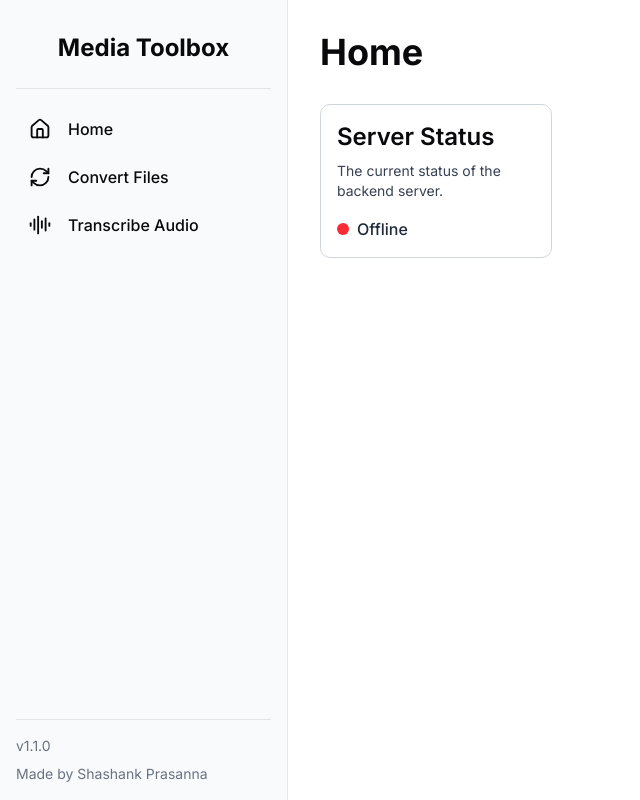
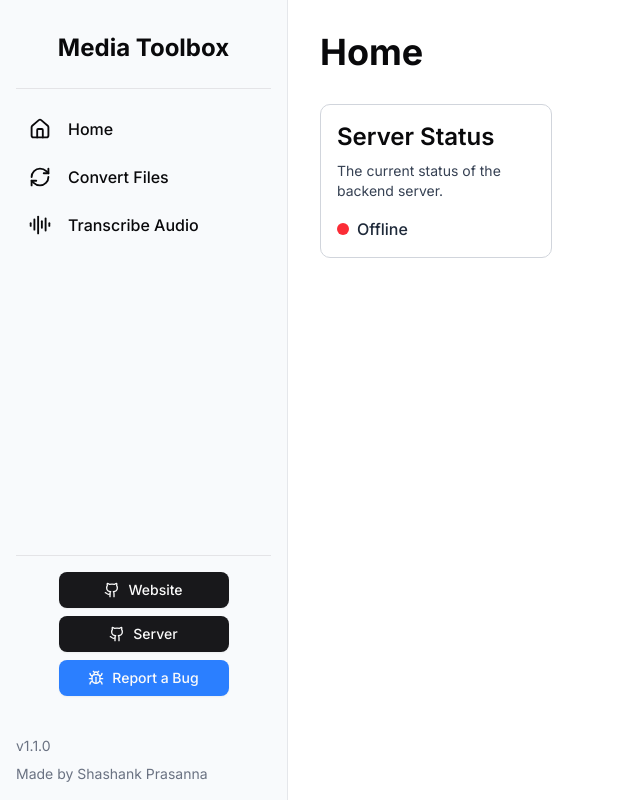
Before and after one commit to SpyGuy0215/media-toolbox-site, a Next.js app: page / in a window 1280 px wide. Shown: the whole page, without its empty margins (0-640 px from the left). Built offline with nearby package versions, Linux system fonts and the light colour scheme; no server answers.

Commit message:
added github sidebar buttons

```diff
--- a/components/Sidebar.js
+++ b/components/Sidebar.js
@@ -1,7 +1,8 @@
 import * as React from 'react';
 import SidebarButton from './SidebarButton';
-import { LuAudioLines, LuHouse, LuRefreshCw } from "react-icons/lu";
+import { LuAudioLines, LuHouse, LuRefreshCw, LuGithub, LuBug } from "react-icons/lu";
 import {Separator} from "@/components/ui/separator";
+import {Button} from "@/components/ui/button";
 
 export default function Sidebar() {
     return(
@@ -11,8 +12,26 @@ export default function Sidebar() {
             <SidebarButton icon={<LuHouse />} className={'mt-4 py-6'} url={'/'}>Home</SidebarButton>
             <SidebarButton icon={<LuRefreshCw />} className={'py-6'} url={'/convert'}>Convert Files</SidebarButton>
             <SidebarButton icon={<LuAudioLines />} className={'py-6'} url={'/transcribe'}>Transcribe Audio</SidebarButton>
-            <div id={'sidebar-footer'} className={'mt-auto'}>
+            <div id={'sidebar-footer'} className={'mt-auto flex flex-col'}>
                 <Separator className={'mb-4'}/>
+                <Button className={'mb-2 w-2/3 mx-auto'}
+                onClick={() => window.open('https://github.com/SpyGuy0215/media-toolbox-site')}
+                >
+                    <LuGithub />
+                    Website
+                </Button>
+                <Button className={'mb-2 w-2/3 mx-auto'}
+                        onClick={() => window.open('https://github.com/SpyGuy0215/media-toolbox-site')}
+                >
+                    <LuGithub />
+                    Server
+                </Button>
+                <Button className={'mb-10 w-2/3 mx-auto bg-blue-500 hover:bg-blue-600'}
+                        onClick={() => window.open('https://github.com/SpyGuy0215/media-toolbox/issues')}
+                >
+                    <LuBug />
+                    Report a Bug
+                </Button>
                 <p id={'version'} className={'text-sm text-gray-500 mb-2 text-mono'}>v1.1.0</p>
                 <p className={'text-sm text-gray-500'}>Made by Shashank Prasanna</p>
             </div>
```
